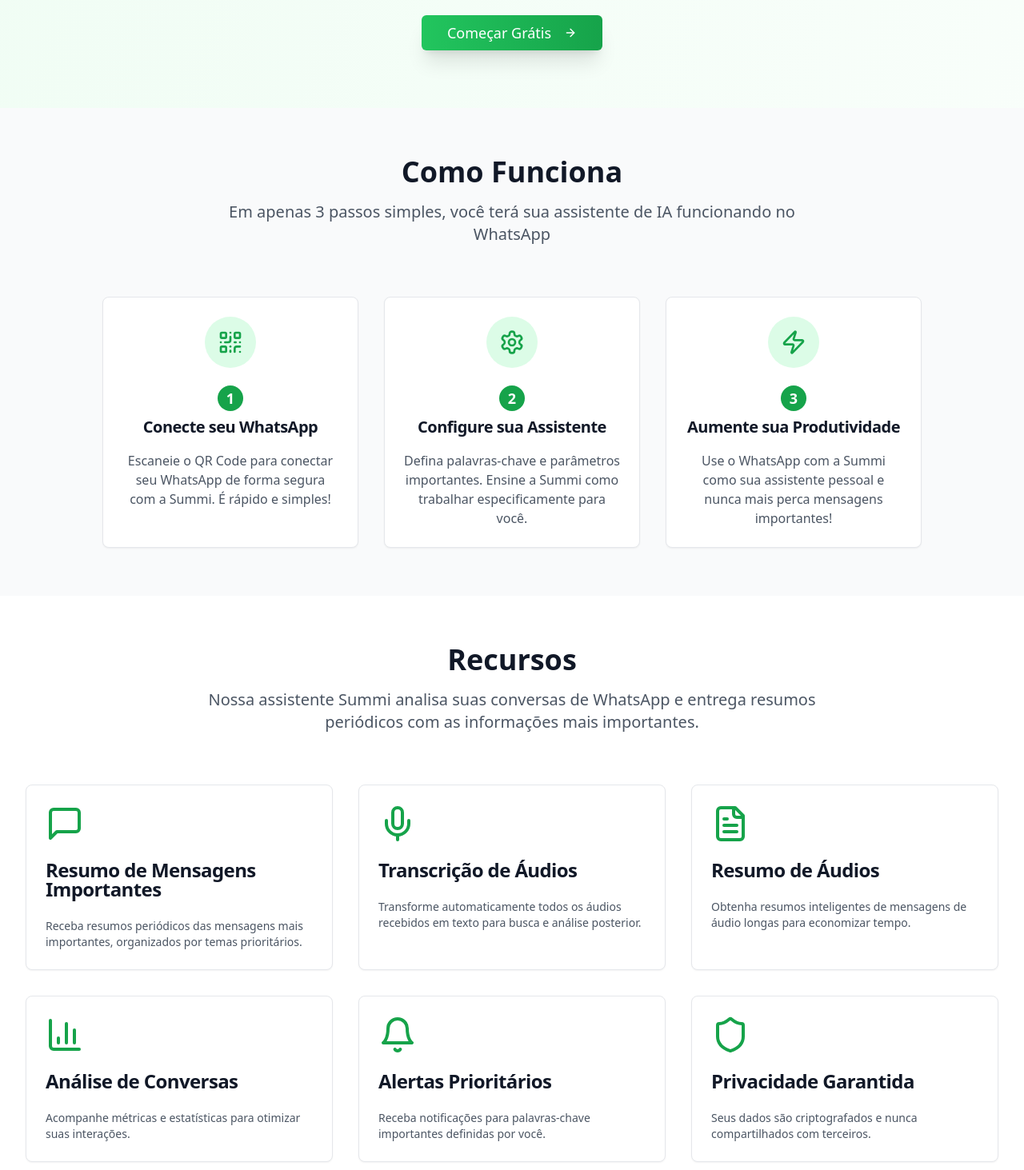
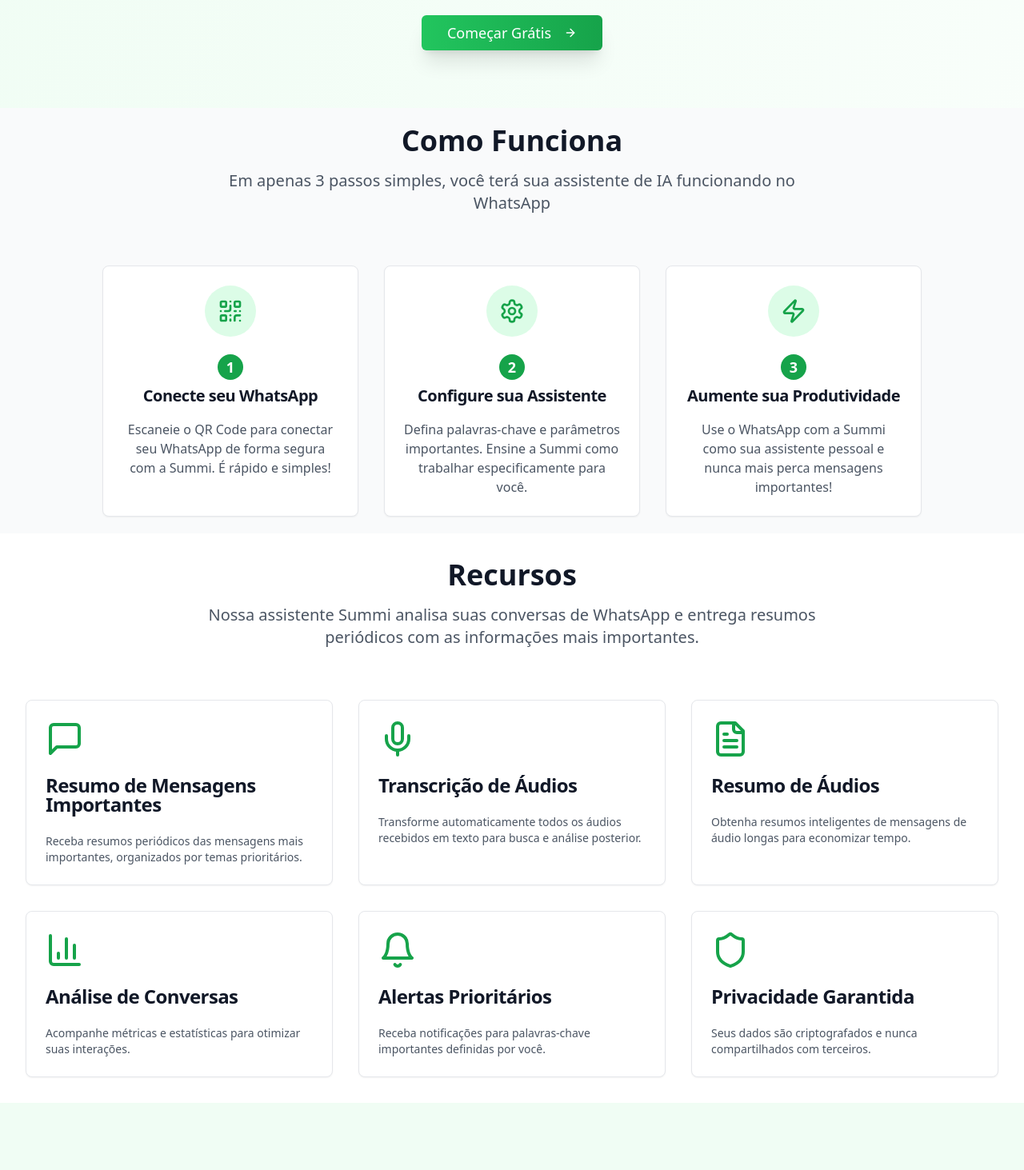
Before and after one commit to agenciageraleads/summi-b1463168, a React (Vite) app: page / in a window 1280 px wide. Shown: the part 360-1823 px from the top of the page at 80% size. Built offline with nearby package versions, Linux system fonts and the light colour scheme.

Commit message:
Visual edit in Lovable
Edited UI in Lovable

```diff
--- a/src/pages/LandingPage.tsx
+++ b/src/pages/LandingPage.tsx
@@ -52,7 +52,7 @@ const LandingPage = () => {
       {/* Hero Section */}
       <section className="lg:py-0 mx-0 my-0 py-[20px]">
         <div className="max-w-7xl mx-auto px-4 sm:px-6 lg:px-8">
-          <div className="text-center max-w-4xl mx-auto">
+          <div className="text-center max-w-4xl mx-auto my-0">
             <Badge className="mb-6 bg-green-100 text-green-700 border-green-200">
               IA Avançada para WhatsApp
             </Badge>
@@ -65,7 +65,7 @@ const LandingPage = () => {
 
             <p className="text-xl text-gray-600 mb-8 leading-relaxed text-center">A Summi transcreve e resume seus áudios, analisa e prioriza suas conversas para que você não perca nenhuma oportunidade.</p>
 
-            <div className="flex flex-col sm:flex-row items-center justify-center gap-4 mb-12">
+            <div className="flex flex-col sm:flex-row items-center justify-center gap-4 mb-12 my-0">
               <Link to="/register">
                 <Button size="lg" className="bg-gradient-to-r from-green-500 to-green-600 hover:from-green-600 hover:to-green-700 text-white shadow-xl px-8 py-4 text-lg">
                   Começar Grátis
@@ -87,7 +87,7 @@ const LandingPage = () => {
       </section>
 
       {/* Como Funciona Section */}
-      <section id="como-funciona" className="bg-gray-50 py-[60px]">
+      <section id="como-funciona" className="bg-gray-50 py-[21px]">
         <div className="max-w-7xl mx-auto px-4 sm:px-6 lg:px-8">
           <div className="text-center mb-16">
             <h2 className="text-4xl font-bold text-gray-900 mb-4">Como Funciona</h2>
@@ -155,7 +155,7 @@ const LandingPage = () => {
       </section>
 
       {/* Recursos Section */}
-      <section id="recursos" className="bg-white py-[60px]">
+      <section id="recursos" className="bg-white py-[32px]">
         <div className="max-w-7xl mx-auto px-4 sm:px-6 lg:px-8">
           <div className="text-center mb-16">
             <h2 className="text-4xl font-bold text-gray-900 mb-4">Recursos</h2>
```
